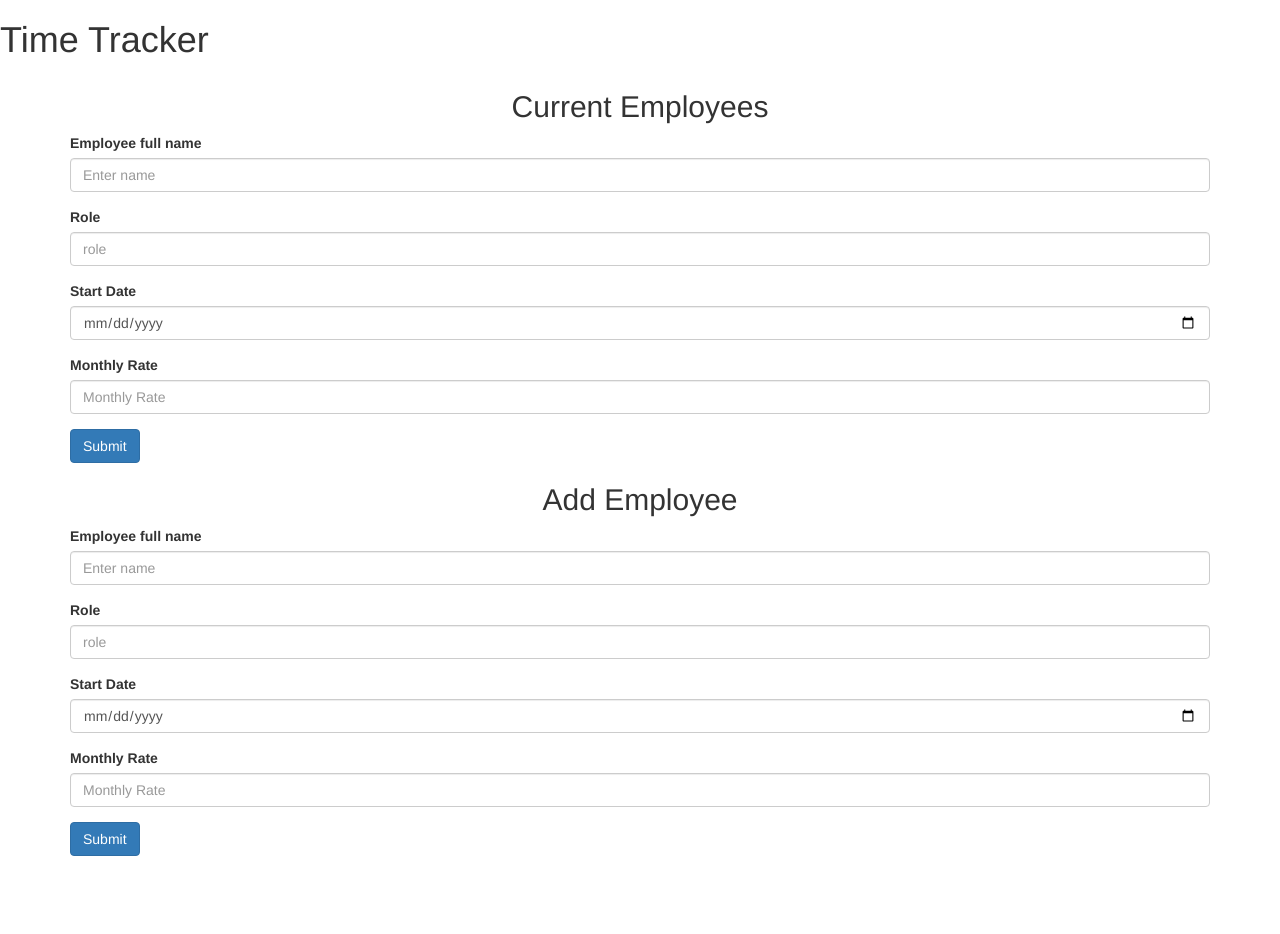
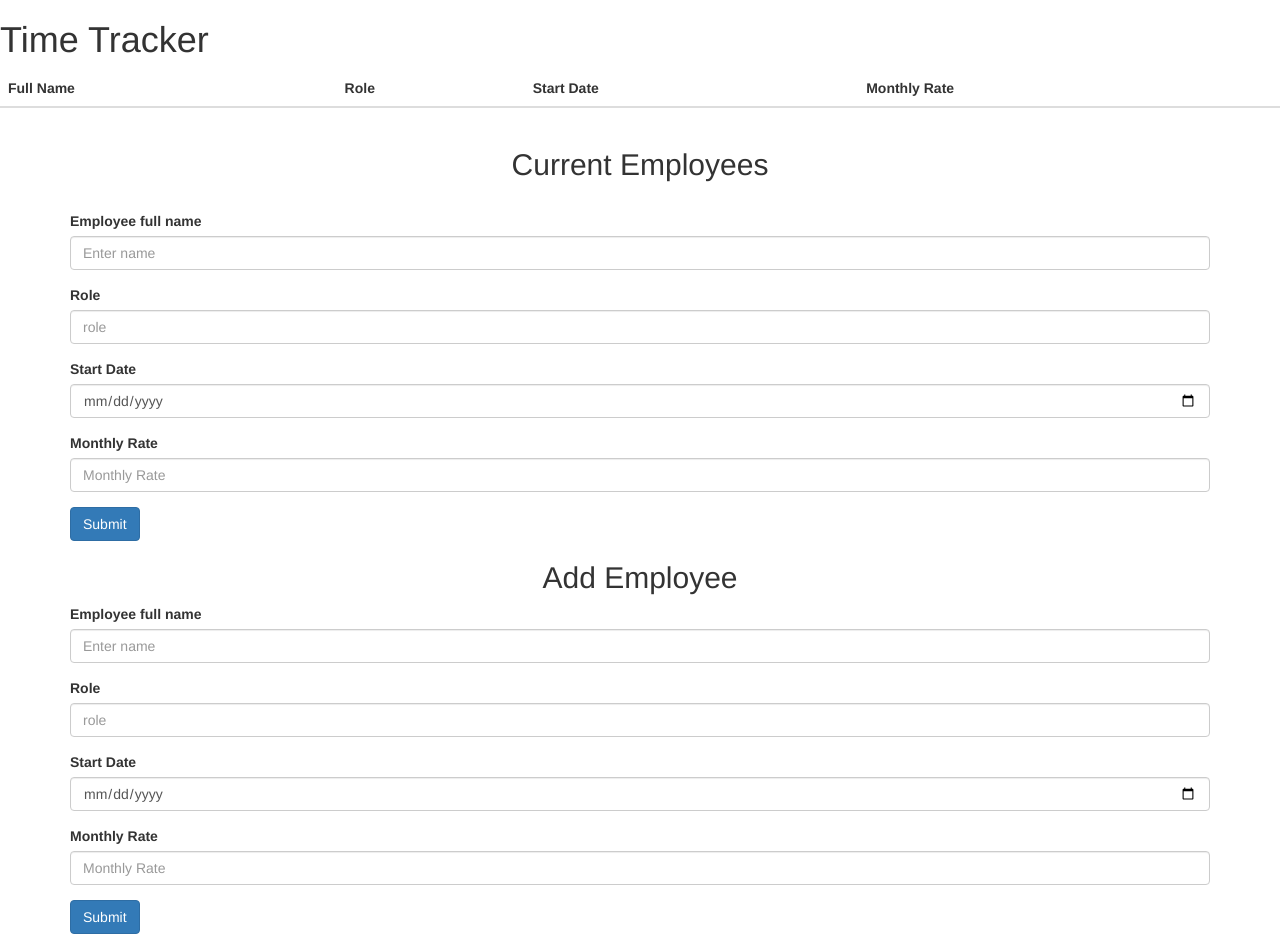
Before and after one commit to Corbineau/TimeTracker, a plain HTML site: page index.html in a window 1280 px wide. Before the commit the page ends 856 px from the top, so only its background shows below. Drawn offline with nearby package versions, Linux system fonts and the light colour scheme; a script that the page names is missing.

Commit message:
added a table

```diff
--- a/index.html
+++ b/index.html
@@ -11,11 +11,28 @@
 <body>
     <h1>Time Tracker</h1>
 
+    <table class="table">
+        <thead>
+          <tr>
+            <th scope="col">Full Name</th>
+            <th scope="col">Role</th>
+            <th scope="col">Start Date</th>
+            <th scope="col">Monthly Rate</th>
+          </tr>
+        </thead>
+        <tbody>
+
+        </tbody>
+      </table>
+
     <div class="container">
       <div class="row">
         <h2>Current Employees</h2>
         <div class="col-lg-12">
 <form>
+
+  <br>
+
   <div class="form-group">
     <label for="name">Employee full name</label>
     <input type="text" class="form-control" id="name" placeholder="Enter name">
```
